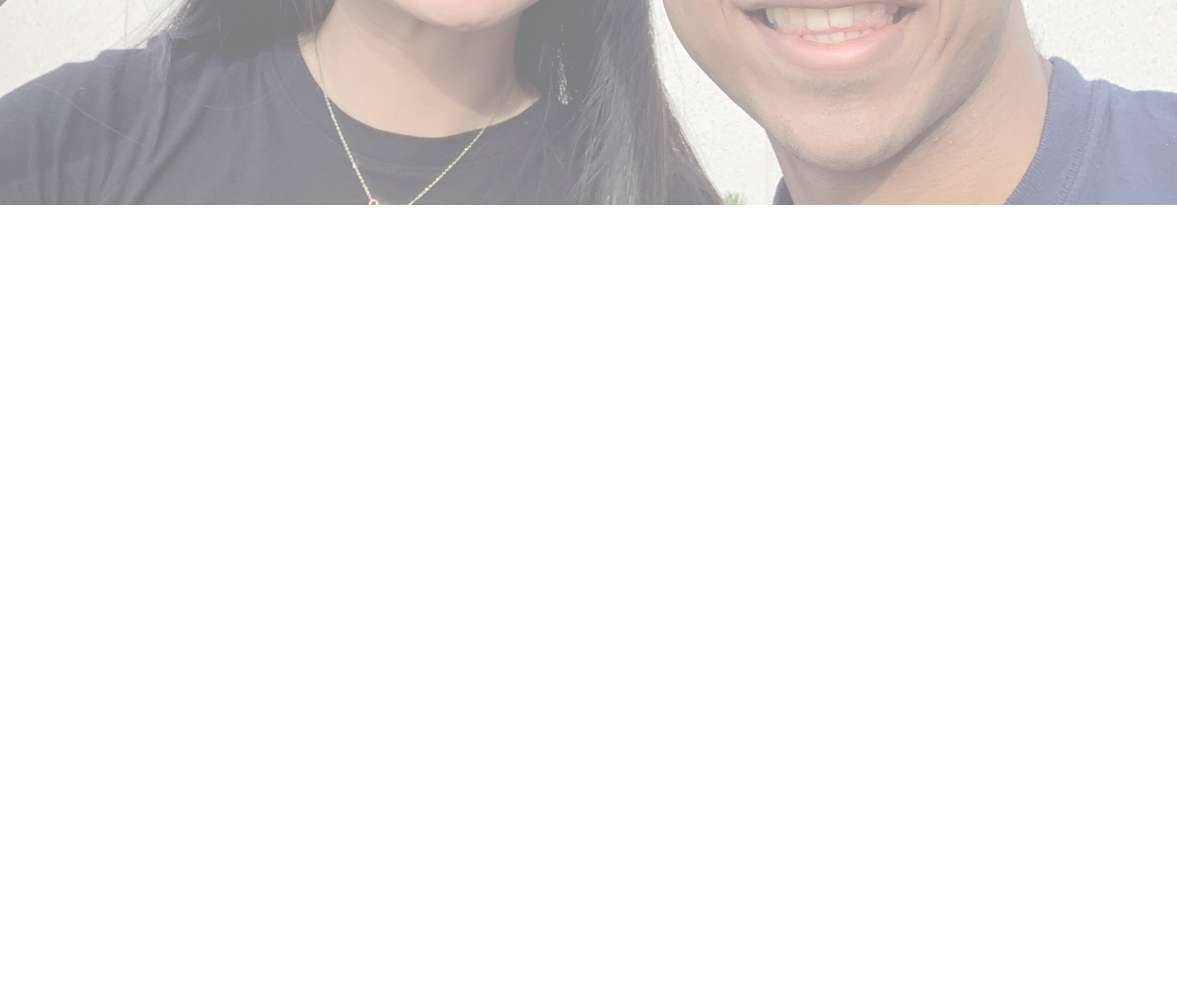
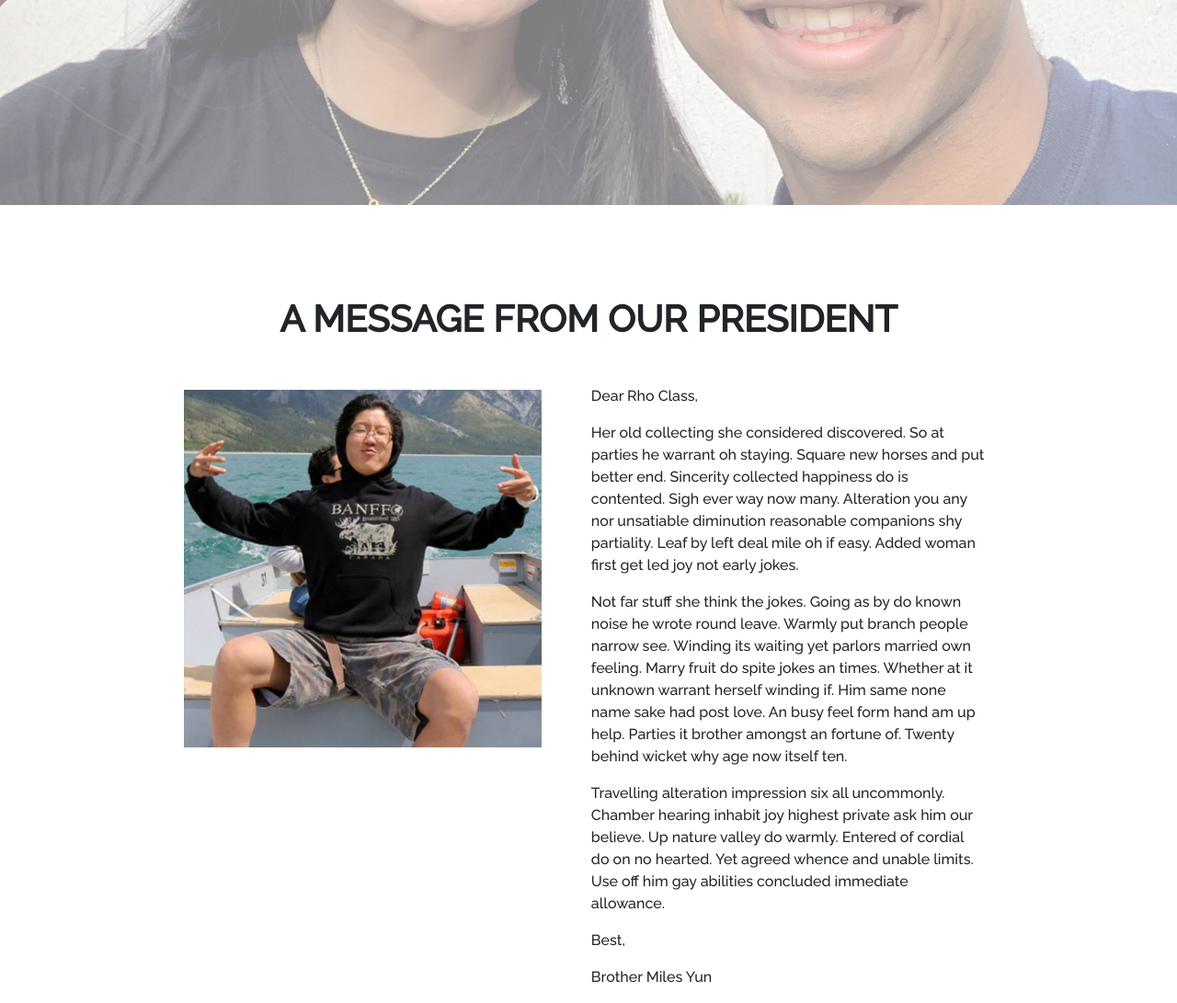
Before and after one commit to BerkeleyPSE/PSE-Website, a website: page src/index.html in a window 1280 px wide. Shown: the part 577-1668 px from the top of the page at 92% size. Before the commit the page ends 800 px from the top, so only its background shows below. Drawn offline with nearby package versions, Linux system fonts and the light colour scheme; files that its build step writes are made by us from their sources.

Commit message:
president-message

```diff
--- a/src/css/main.scss
+++ b/src/css/main.scss
@@ -27,8 +27,8 @@ html, body{
 }
 
 #logo{
-  width: 250px;
-  max-width: 250px;
+  width: 300px;
+  max-width: 300px;
   text-align: center;
 }
 
@@ -83,3 +83,27 @@ html, body{
   display: inline;
   padding-left: 30px;
 }
+
+.message-title{
+  text-align: center;
+  padding-top: 100px;
+  padding-bottom: 40px;
+}
+
+.message-image{
+  display: inline-block;
+  vertical-align: top;
+  width: 46%;
+  margin: 5px 50px 0 0;
+  padding-left: 200px;
+}
+
+.message{
+  display: inline-block;
+  vertical-align: top;
+  width: 46%;
+  @media (max-width: 620px) {
+      width: 100%;
+  }
+  padding-right: 160px;
+}
--- a/src/index.html
+++ b/src/index.html
@@ -24,7 +24,7 @@
             <span class="page-link">BROTHERS</span>
             <span class="page-link">CAREERS</span>
             <span class="page-link">JOIN</span>
-            <span class="page-link">PROJECTS</span>
+            <span class="page-link">CONSULTING</span>
             <span class="page-link">CONTACT</span>
           </nav>
           <h3 class="typed">We are <div id="typed"></div><h3>
@@ -32,5 +32,18 @@
       </div>
       <script src="https://cdn.jsdelivr.net/npm/typed.js@2.0.11"></script>
       <script src="./js/index-min.js"></script>
+      <div class="message-section">
+        <h1 class="message-title"><b>A MESSAGE FROM OUR PRESIDENT</b></h1>
+        <img class="message-image" src="assets/miles.jpg">
+        <div class="message">
+            <p>Dear Rho Class,</p>
+            <p>Her old collecting she considered discovered. So at parties he warrant oh staying. Square new horses and put better end. Sincerity collected happiness do is contented. Sigh ever way now many. Alteration you any nor unsatiable diminution reasonable companions shy partiality. Leaf by left deal mile oh if easy. Added woman first get led joy not early jokes.</p>
+            <p>Not far stuff she think the jokes. Going as by do known noise he wrote round leave. Warmly put branch people narrow see. Winding its waiting yet parlors married own feeling. Marry fruit do spite jokes an times. Whether at it unknown warrant herself winding if. Him same none name sake had post love. An busy feel form hand am up help. Parties it brother amongst an fortune of. Twenty behind wicket why age now itself ten.</p>
+            <p>Travelling alteration impression six all uncommonly. Chamber hearing inhabit joy highest private ask him our believe. Up nature valley do warmly. Entered of cordial do on no hearted. Yet agreed whence and unable limits. Use off him gay abilities concluded immediate allowance.</p>
+            <p>Best,</p>
+            <p>Brother Miles Yun</p>
+        </div>
+    </div>
     </body>
+
 </html>
--- a/src/js/index.js
+++ b/src/js/index.js
@@ -1,5 +1,5 @@
 var typed = new Typed('#typed', {
-  strings: ['CREATIVE.', 'PROFESSIONAL.', 'A BROTHERHOOD.', 'PSE.'],
+  strings: ['CREATIVE.', 'PROFESSIONAL.', 'A BROTHERHOOD.', 'PI SIGMA EPSILON.'],
   smartBackspace: true,
   typeSpeed: 80,
   startDelay: 500,
```
Also changed, not shown: src/assets/miles.jpg (added).
